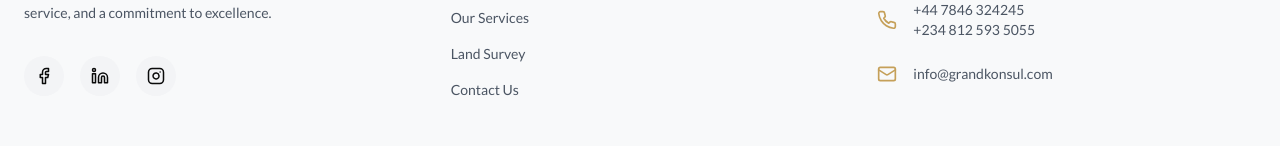
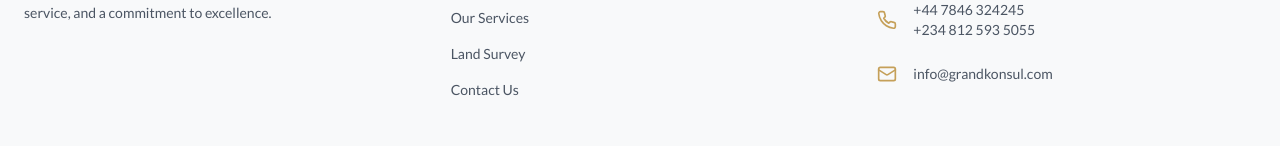
Before and after one commit to Chidi09/Grandkonsul-website, a React (Vite) app: page /terms in a window 1280 px wide. Shown: the part 1383-1529 px from the top of the page. Built offline with nearby package versions, Linux system fonts and the light colour scheme.

Commit message:
Remove social media icons from Footer component for a cleaner design

```diff
--- a/src/components/Footer.jsx
+++ b/src/components/Footer.jsx
@@ -1,5 +1,5 @@
 import { Link } from 'react-router-dom';
-import { Phone, Mail, MapPin, Facebook, Linkedin, Instagram } from 'lucide-react';
+import { Phone, Mail, MapPin } from 'lucide-react';
 import { assets } from '../data/images';
 
 const Footer = () => {
@@ -17,11 +17,6 @@ const Footer = () => {
             <p className="text-gray-600 dark:text-gray-400 text-sm leading-relaxed mb-8 max-w-sm">
               Partner with Grandkonsul for smart property development and hassle-free relocations. Trusted expertise, bespoke service, and a commitment to excellence.
             </p>
-            <div className="flex gap-4">
-              <a href="#" className="w-10 h-10 rounded-full bg-gray-100 dark:bg-white/5 flex items-center justify-center hover:bg-grand-gold hover:text-white transition-all text-grand-dark dark:text-white"><Facebook size={18} /></a>
-              <a href="#" className="w-10 h-10 rounded-full bg-gray-100 dark:bg-white/5 flex items-center justify-center hover:bg-grand-gold hover:text-white transition-all text-grand-dark dark:text-white"><Linkedin size={18} /></a>
-              <a href="#" className="w-10 h-10 rounded-full bg-gray-100 dark:bg-white/5 flex items-center justify-center hover:bg-grand-gold hover:text-white transition-all text-grand-dark dark:text-white"><Instagram size={18} /></a>
-            </div>
           </div>
 
           {/* Quick Links (Replaces long service list) */}
```
